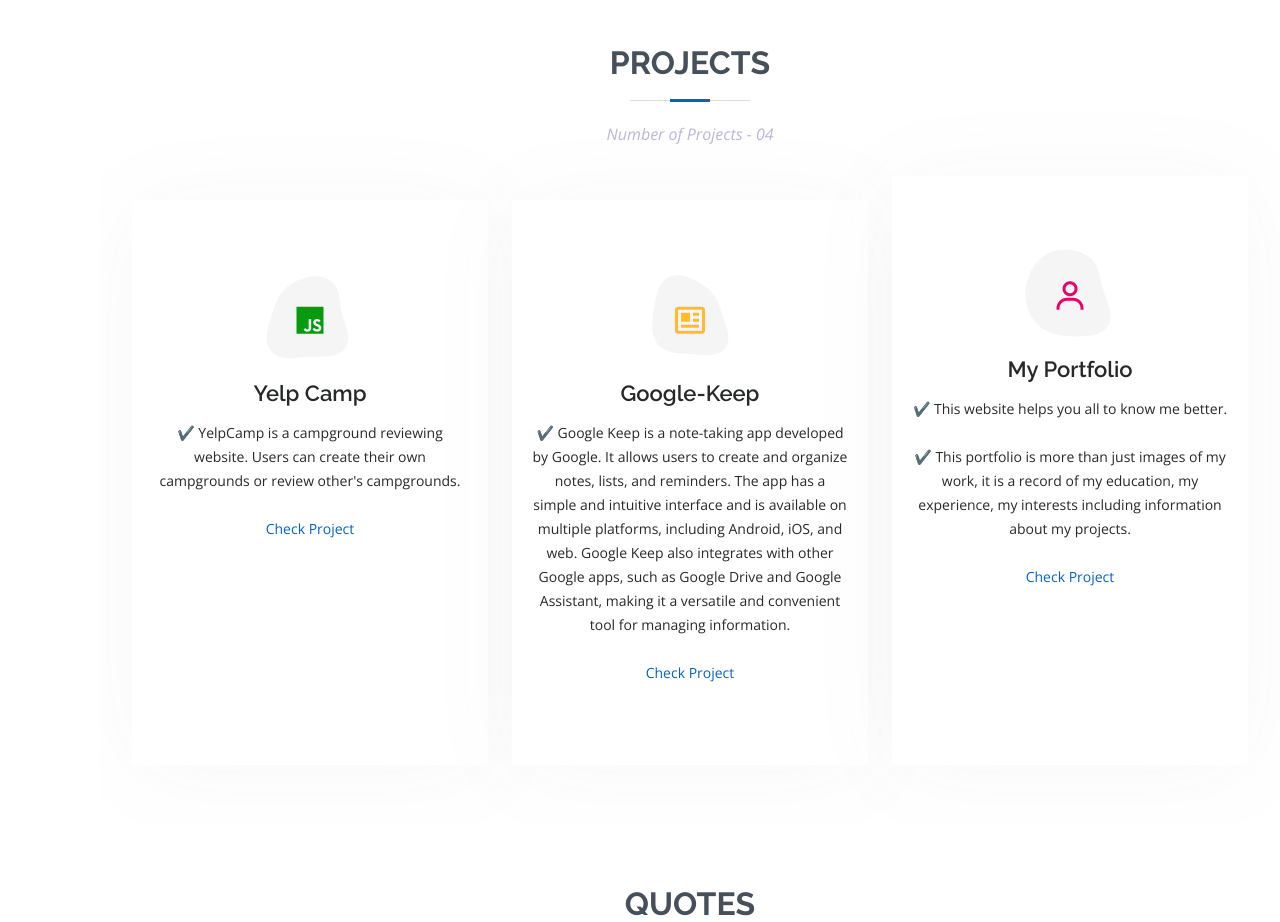
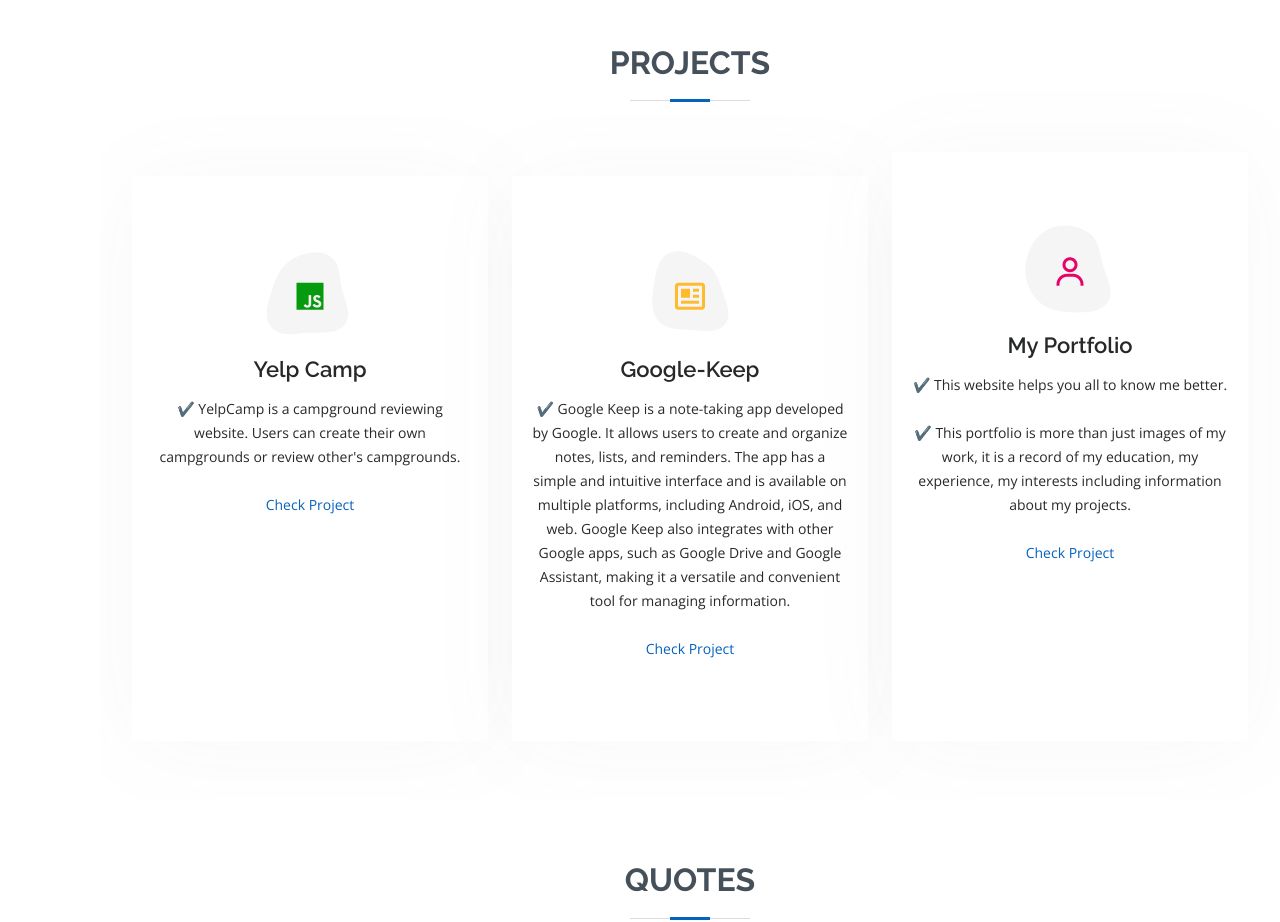
Before and after one commit to Balasaravanan15/My-Portfolio-Website-, a plain HTML site: page index.html in a window 1280 px wide. Shown: the part 2820-3742 px from the top of the page. Drawn offline with nearby package versions, Linux system fonts and the light colour scheme.

Commit message:
Update index.html

```diff
--- a/index.html
+++ b/index.html
@@ -248,7 +248,7 @@
 
         <div class="section-title">
           <h2>Projects</h2>
-          <p style="color:rgb(186, 182, 216);"><i>Number of Projects - 04</i></p>
+
         </div>
 
         <div class="row">
```
